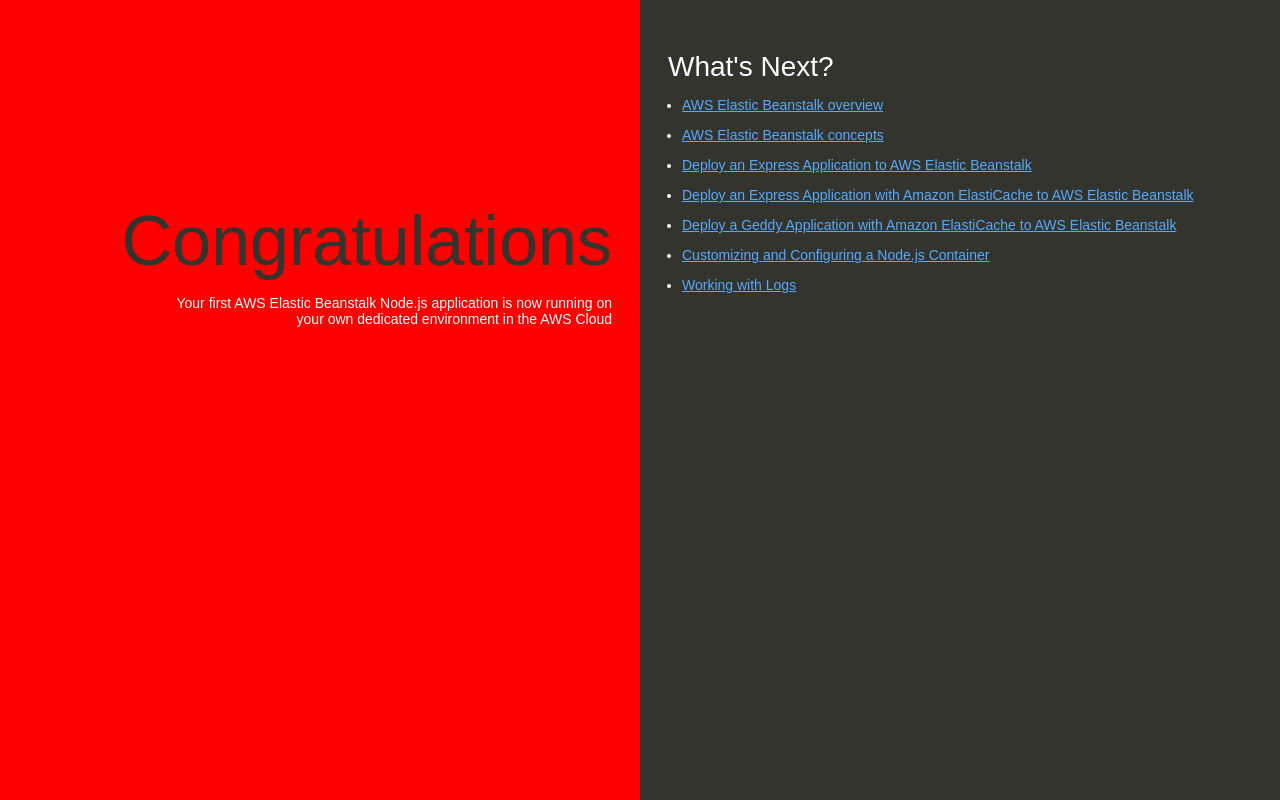
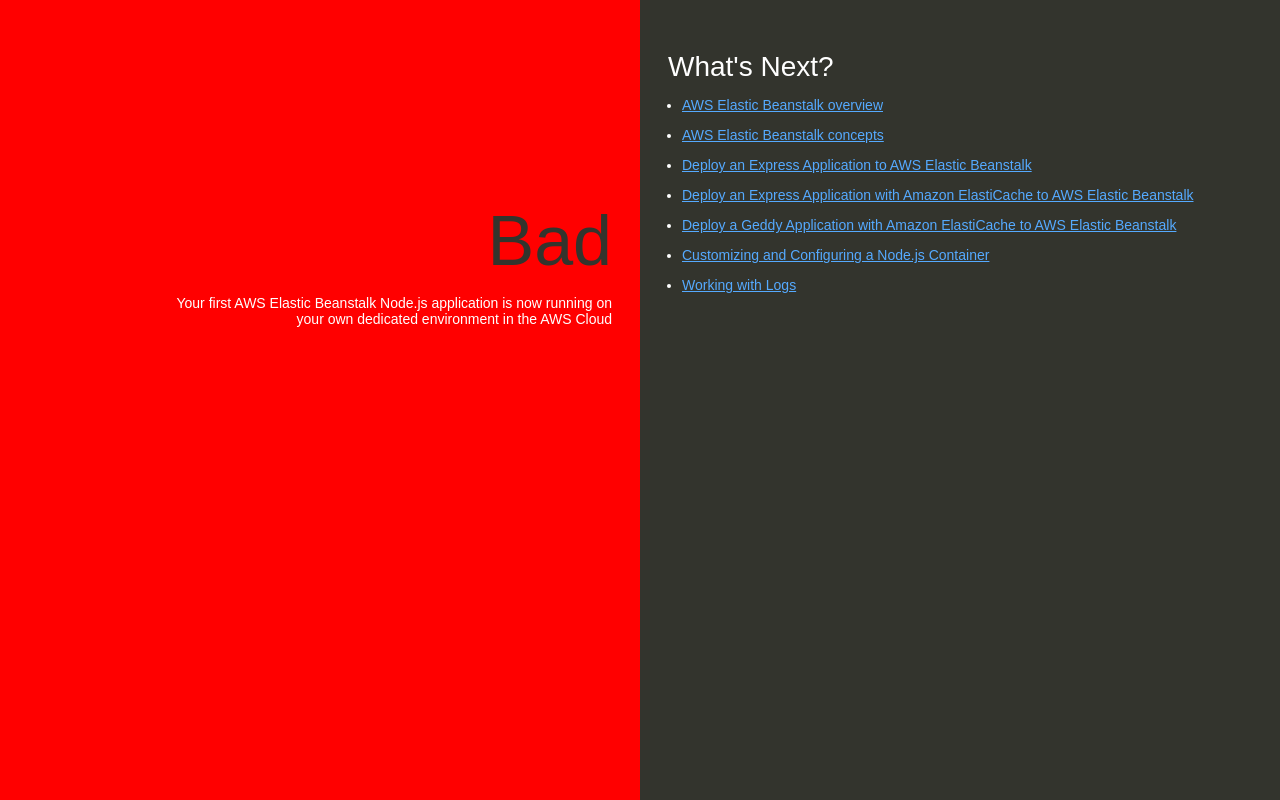
Before and after one commit to cam-masters/aws-codepipeline-test, a website: page index.html in a window 1280 px wide. Drawn offline with Linux system fonts and the light colour scheme.

Commit message:
Change header text from 'Congratulations' to 'Bad'

```diff
--- a/index.html
+++ b/index.html
@@ -74,7 +74,7 @@
   </head>
   <body>
     <div class="textColumn">
-      <h1>Congratulations</h1>
+      <h1>Bad</h1>
       <p>Your first AWS Elastic Beanstalk Node.js application is now running on your own dedicated environment in the AWS Cloud</p>
     </div>
     <div class="linksColumn">
```
